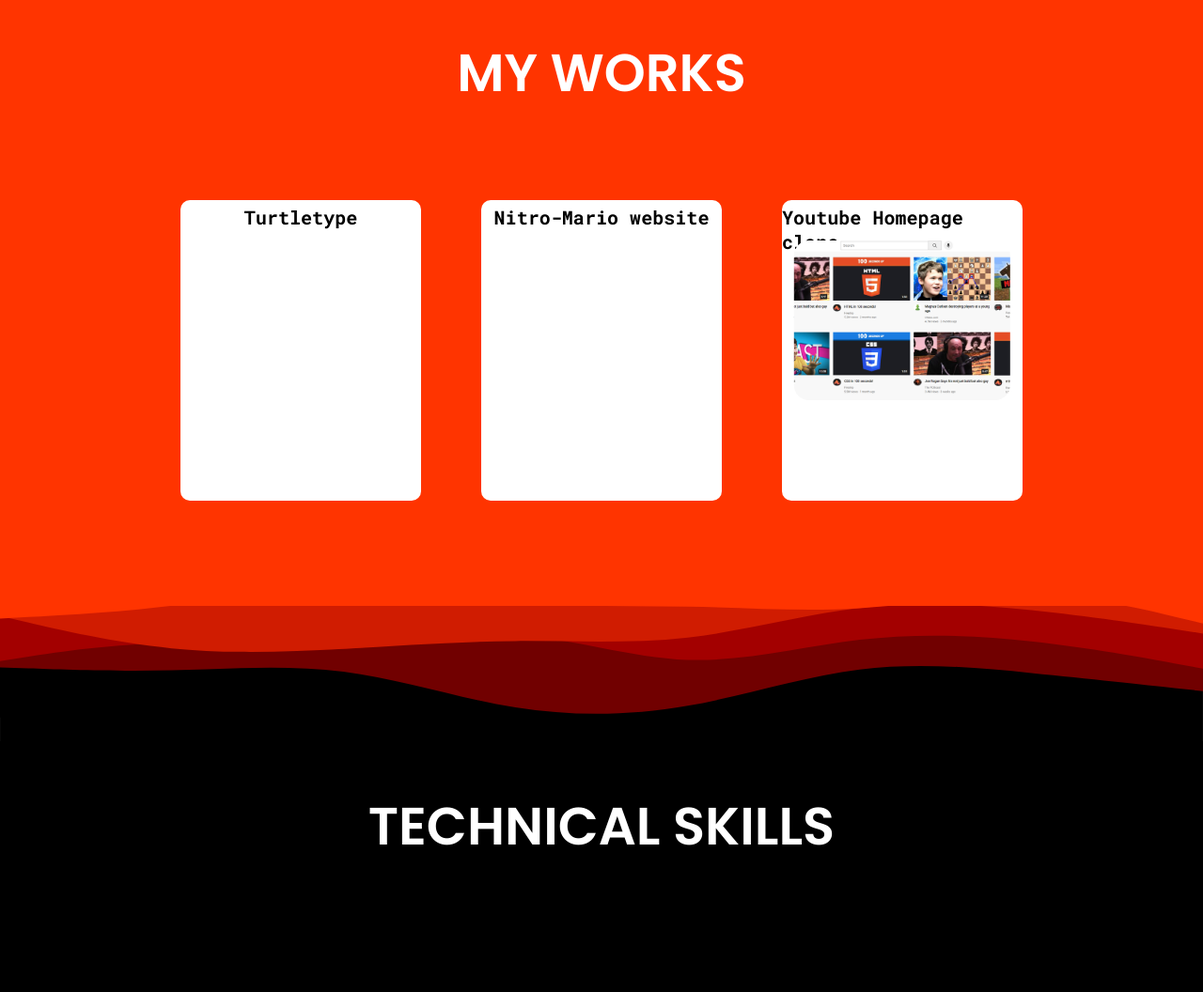
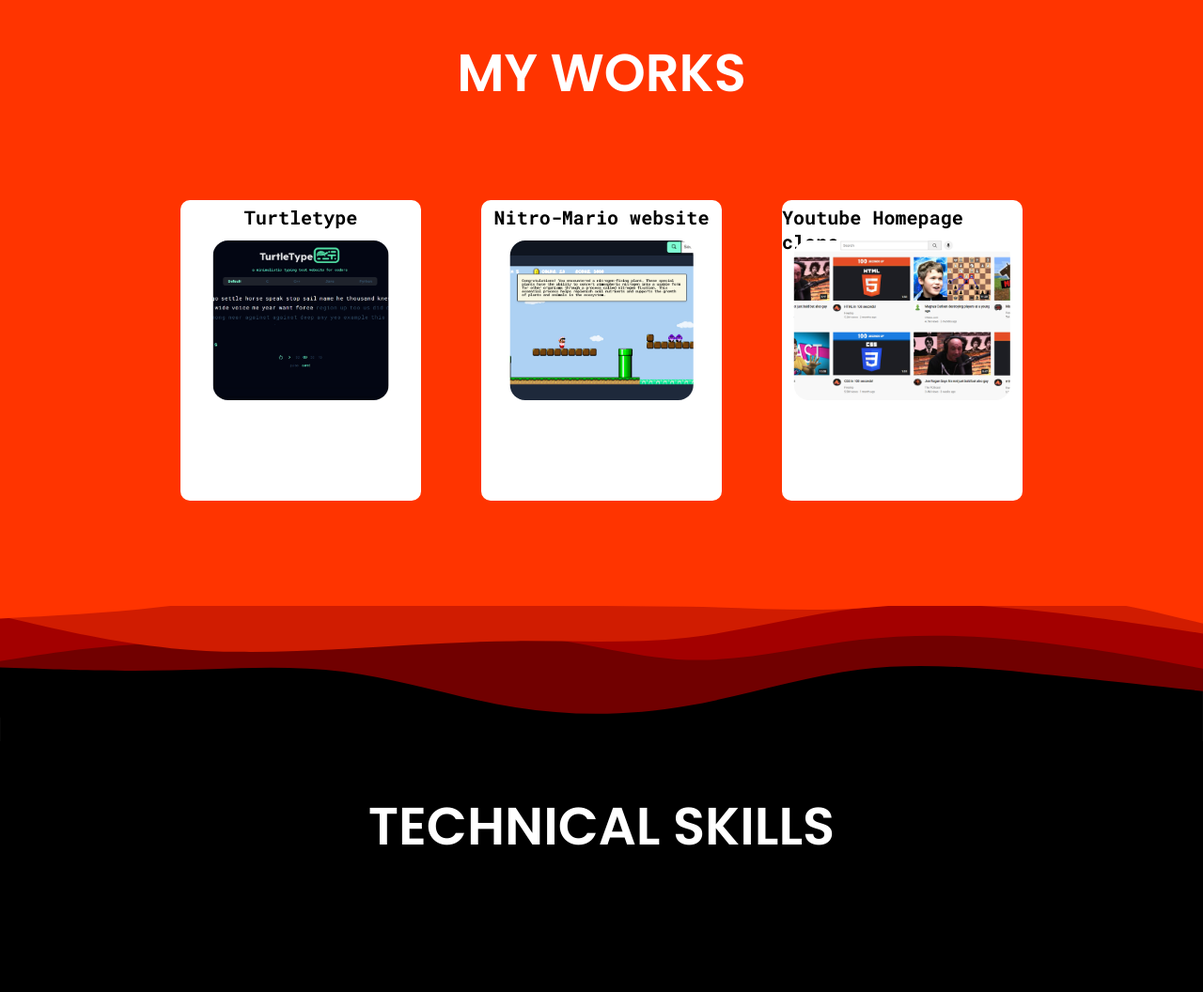
Before and after one commit to Dyan-p0l/portfolio-reponsive-practice, a plain HTML site: page index.html in a window 1280 px wide. Shown: the part 1900-2956 px from the top of the page at 94% size. Drawn offline with nearby package versions, Linux system fonts and the light colour scheme.

Commit message:
fixed proj images not showing

```diff
--- a/style.css
+++ b/style.css
@@ -382,7 +382,7 @@ section h1{
     height: 170px;
     width: 73%;
     border-radius: 1rem;
-    background-image: url(.images/turtletype.png);
+    background-image: url(images/turtletype.png);
     background-size: cover;
     background-position: center center;
 }
@@ -395,7 +395,7 @@ section h1{
     height: 170px;
     width: 76%;
     border-radius: 1rem;
-    background-image: url(.images/nitro-mario.png);
+    background-image: url(images/nitro-mario.png);
     background-size: cover;
     background-position: center center ;
 }
```
